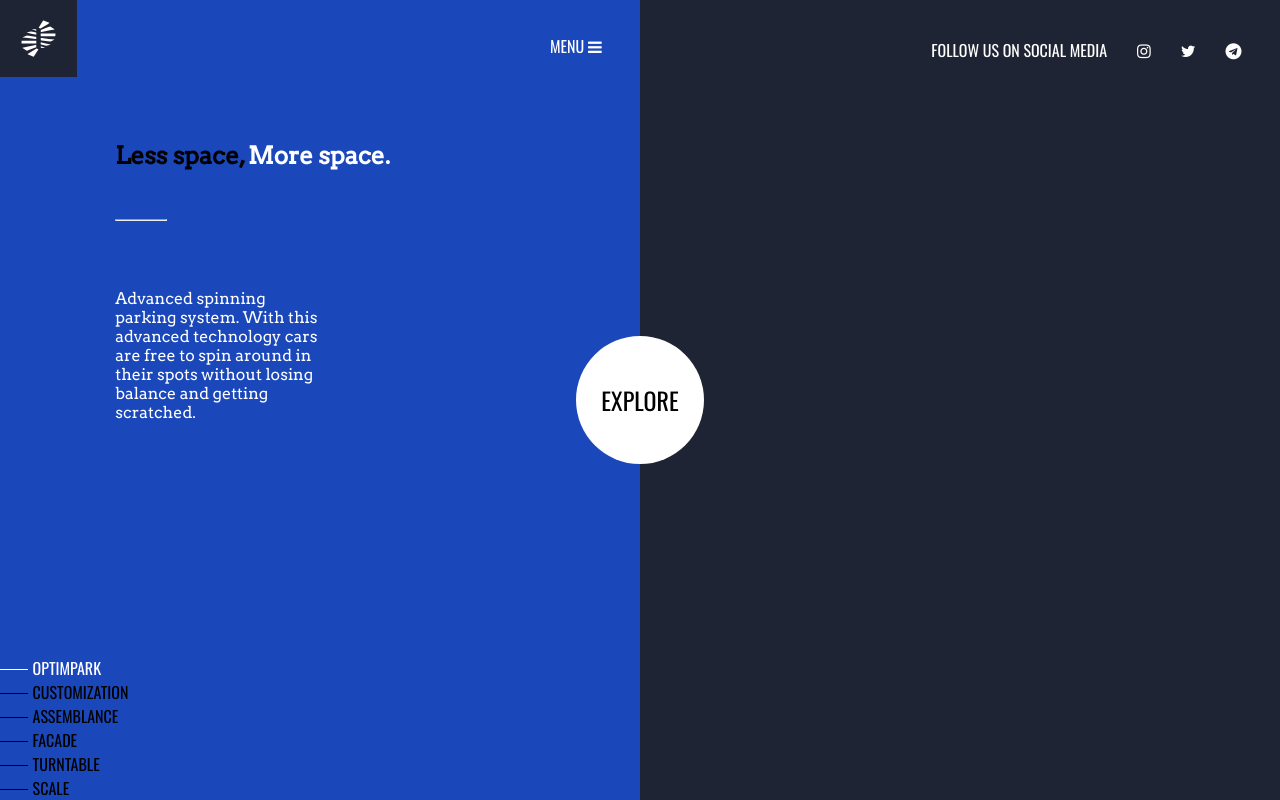
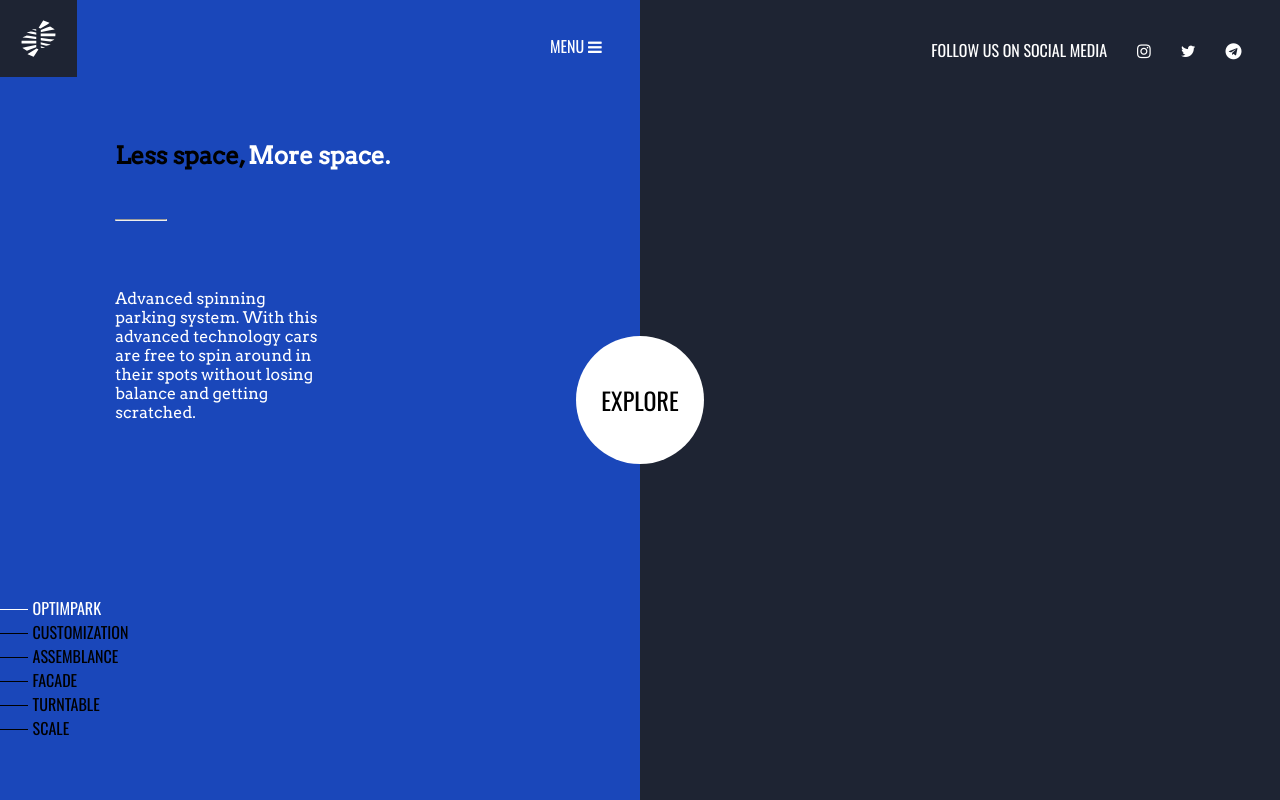
Before and after one commit to ccdesign-ir/Optimpark, a React (Create React App) app: page / in a window 1280 px wide. Built offline with nearby package versions, Linux system fonts and the light colour scheme.

Commit message:
- fixed the extra row in grid

```diff
--- a/src/App-desktop.css
+++ b/src/App-desktop.css
@@ -39,14 +39,14 @@
         display: grid;
 
         grid-auto-columns: 1fr 50px 50px 1fr;
-        grid-template-rows: 8vh 1fr 16vh 4vh;
+        grid-template-rows: 6vw 1fr 5.5vh;
 
         height: 100vh;
     }
 
     section{
         grid-column: 1/5;
-        grid-row: 1/5;
+        grid-row: 1/4;
     }
 
     .menu{
@@ -55,7 +55,8 @@
 
     .navigator{
         grid-column: 1/3;
-        grid-row: 3/4;
+        grid-row: 2/3;
+        align-self: end;
 
         list-style: none;
         padding: 0;
```
